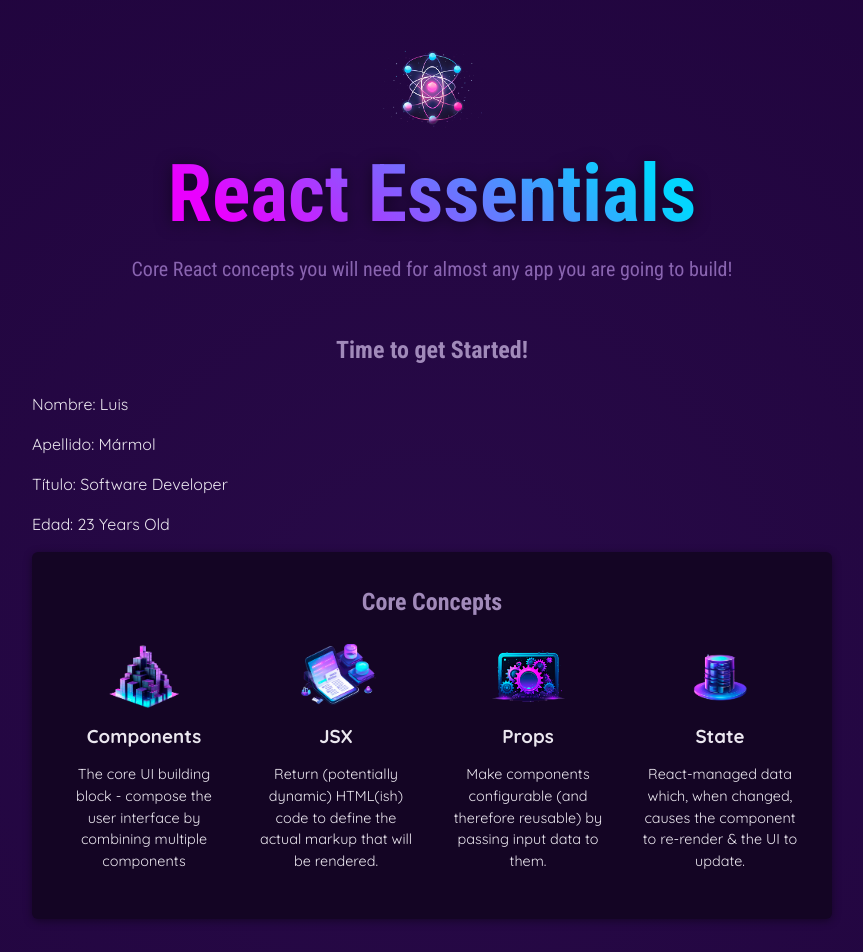
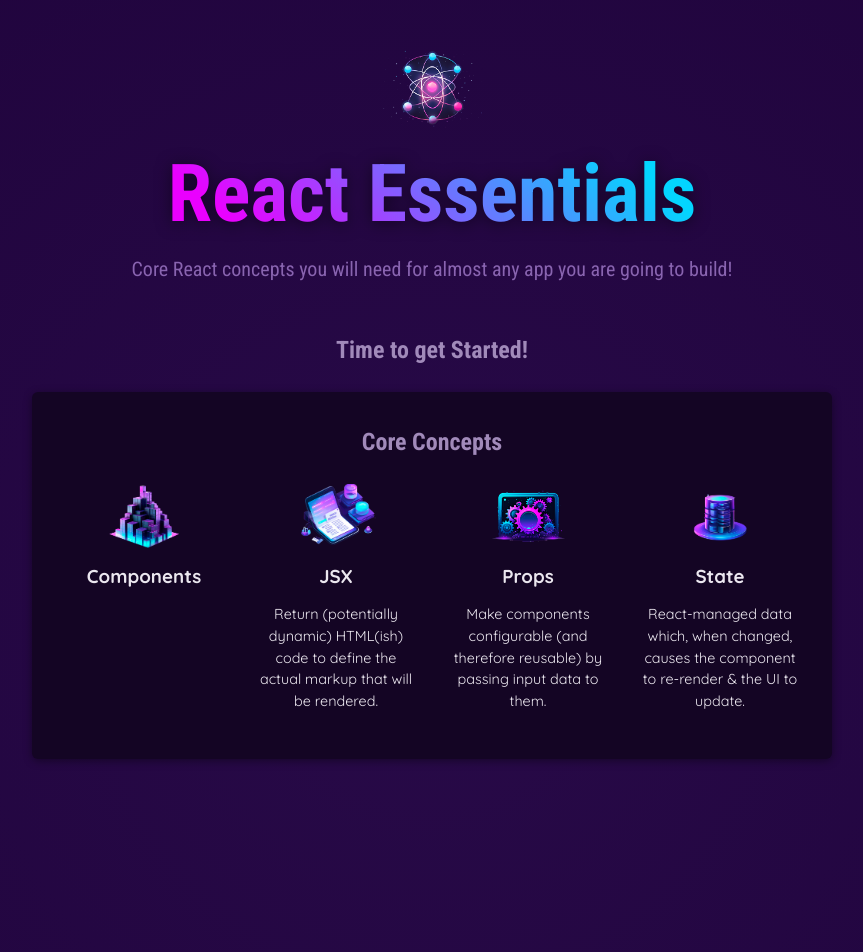
Before and after one commit to LuisMarmol/01-starting-project-react, a React (Vite) app: page / in a window 1280 px wide. Shown: the top 952 px of the page, without its empty margins (208-1071 px from the left). Built offline with nearby package versions, Linux system fonts and the light colour scheme.

Commit message:
Added props and destructuring

```diff
--- a/src/App.jsx
+++ b/src/App.jsx
@@ -1,94 +1,48 @@
-import componentImg from './assets/components.png/';
+import Header from './components/Header.jsx';
+import CoreConcept from './components/CoreConcept.jsx';
 import { CORE_CONCEPTS } from './data';
-
-const reactDescriptions = ['Fundamental', 'Crucial', 'Core'];
-
-const myFullName = [
-  'Luis',
-  'Mármol',
-  'Software Developer',
-  '23 Years Old'
-];
-
-function CoreConcepts(props) {
-  return (
-    <li>
-      <img src={props.image} alt={props.title} />
-      <h3>{props.title}</h3>
-      <p>{props.description}</p>
-    </li>
-  );
-}
-
-function genRandomInt(max) {
-  return Math.floor(Math.random() * (max + 1));
-}
-
-function PersonalData(props) {
-  return (
-    <div>
-      <p>Nombre: {props.nombre}</p>
-      <p>Apellido: {props.apellido}</p>
-      <p>Título: {props.titulo}</p>
-      <p>Edad: {props.edad}</p>
-    </div>
-  );
-}
-
-function Header() {
-  const description = reactDescriptions[genRandomInt(2)]
-  return (
-    <header>
-        <img src="src/assets/react-core-concepts.png" alt="Stylized atom" />
-        <h1>React Essentials</h1>
-        <p>
-          {description} React concepts you will need for almost any app you are
-          going to build!
-        </p>
-      </header>
-  );
-}
 
 function App() {
   return (
     <div>
       <Header />
+
       <main>
+
         <h2>Time to get Started!</h2>
 
-        <PersonalData
-        nombre={myFullName[0]}
-        apellido={myFullName[1]}
-        titulo={myFullName[2]}
-        edad={myFullName[3]}
-        />
+        <section id="core-concepts">
 
-        <section id="core-concepts">
           <h2>Core Concepts</h2>
+
           <ul>
-            <CoreConcepts
-            image={componentImg}
-            title='Components'
-            description='The core UI building block - compose the user interface by combining multiple components'
+
+            <CoreConcept
+            image={CORE_CONCEPTS[0].image}
+            title={CORE_CONCEPTS[0].title}
+            descrition={CORE_CONCEPTS[0].description}
             />
-            <CoreConcepts
-            image={CORE_CONCEPTS[1].image}
-            title={CORE_CONCEPTS[1].title}
-            description={CORE_CONCEPTS[1].description}
+
+            <CoreConcept
+            {... CORE_CONCEPTS[1]}
             />
-            <CoreConcepts
-            image={CORE_CONCEPTS[2].image}
-            title={CORE_CONCEPTS[2].title}
-            description={CORE_CONCEPTS[2].description}
+
+            <CoreConcept
+            {... CORE_CONCEPTS[2]}
             />
-            <CoreConcepts
+
+            <CoreConcept
             image={CORE_CONCEPTS[3].image}
             title={CORE_CONCEPTS[3].title}
             description={CORE_CONCEPTS[3].description}
             />
+
           </ul>
+
         </section>
+
       </main>
+
     </div>
   );
 }
--- /dev/null
+++ b/src/components/CoreConcept.jsx
@@ -0,0 +1,9 @@
+export default function CoreConcept({image, title, description}) {
+    return (
+      <li>
+        <img src={image} alt={title} />
+        <h3>{title}</h3>
+        <p>{description}</p>
+      </li>
+    );
+}
--- /dev/null
+++ b/src/components/Header.jsx
@@ -0,0 +1,19 @@
+const reactDescriptions = ['Fundamental', 'Crucial', 'Core'];
+
+function genRandomInt(max) {
+    return Math.floor(Math.random() * (max + 1));
+}
+
+export default function Header() {
+    const description = reactDescriptions[genRandomInt(2)]
+    return (
+      <header>
+          <img src="src/assets/react-core-concepts.png" alt="Stylized atom" />
+          <h1>React Essentials</h1>
+          <p>
+            {description} React concepts you will need for almost any app you are
+            going to build!
+          </p>
+        </header>
+    );
+}
```
